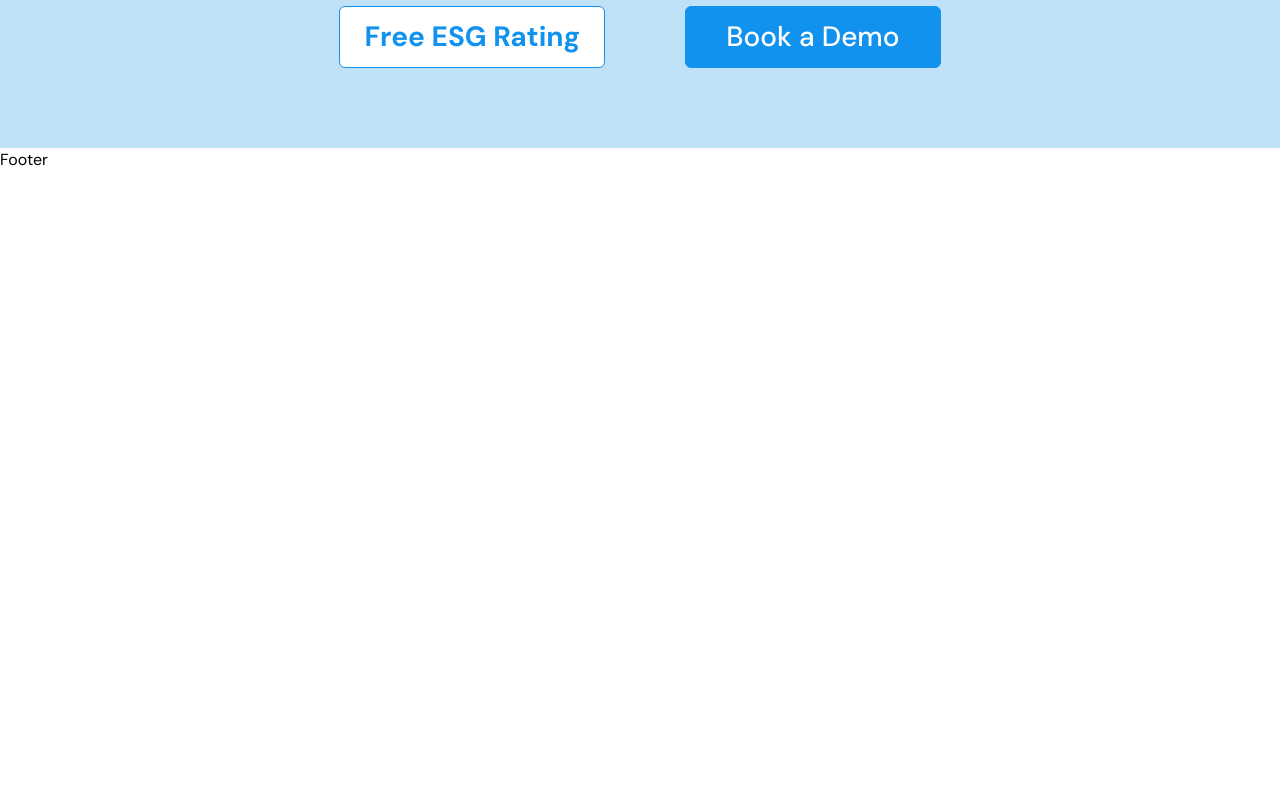
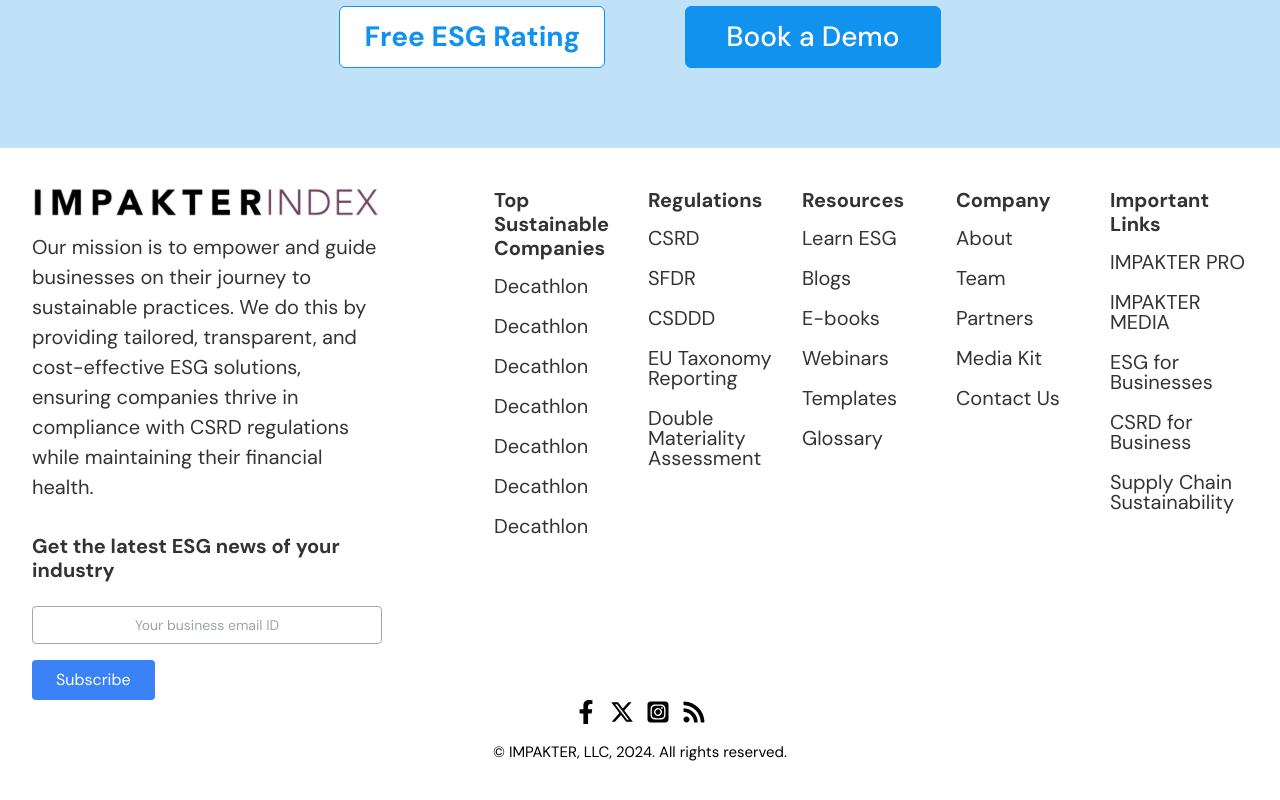
Before and after one commit to Jayjeet1013/impakter, a Next.js app: page / in a window 1280 px wide. Shown: the part 6457-7257 px from the top of the page. Before the commit the page ends 6629 px from the top, so only its background shows below. Built offline with nearby package versions, Linux system fonts and the light colour scheme.

Commit message:
done footer component

```diff
--- a/src/components/layout/Footer.tsx
+++ b/src/components/layout/Footer.tsx
@@ -1,9 +1,126 @@
-import React from 'react'
+import Image from "next/image";
+import React from "react";
+import { FaFacebookF } from "react-icons/fa";
+import { FaXTwitter } from "react-icons/fa6";
+import { FaSquareInstagram } from "react-icons/fa6";
+import { FaRss } from "react-icons/fa";
 
 const Footer = () => {
   return (
-    <div>Footer</div>
-  )
-}
+    <footer className="bg-white py-10">
+      <div className="max-w-[1600px] mx-auto  flex-col lg:flex-row flex gap-10  xl:gap-28 px-4 sm:px-6 lg:px-8">
+        <div className="max-w-[350px] ">
+          <div>
+            <Image src="/logo.svg" alt="logoImage" width={349} height={28} />
+          </div>
+          <p className="text-[20px] leading-[30px] font-normal text-[#000000CC] mt-4">
+            Our mission is to empower and guide businesses on their journey to
+            sustainable practices. We do this by providing tailored,
+            transparent, and cost-effective ESG solutions, ensuring companies
+            thrive in compliance with CSRD regulations while maintaining their
+            financial health.
+          </p>
+          <h3 className=" font-bold text-[20px] leading-[24px] text-[#000000CC] mt-8 ">
+            Get the latest ESG news of your industry
+          </h3>
+          <div className="mt-6">
+            <input
+              type="email"
+              placeholder="Your business email ID"
+              className="w-full border rounded px-4 text-center py-2 text-sm border-[#A0A7AD] text-gray-600 mb-4"
+            />
+            <button className="bg-blue-500 text-white px-6 py-2 rounded">
+              Subscribe
+            </button>
+          </div>
+        </div>
+        <div className="grid grid-cols-1 sm:grid-cols-2  lg:grid-cols-5 gap-4 py-6 lg:py-0 ">
+          <div>
+            <h3 className="text-[20px] leading-[24px] font-bold text-[#000000CC] ">
+              Top Sustainable Companies
+            </h3>
+            <ul className="mt-4 space-y-5">
+              {Array(7)
+                .fill("Decathlon")
+                .map((company, index) => (
+                  <li
+                    key={index}
+                    className="text-[20px] leading-[20px] font-normal text-[#000000CC] "
+                  >
+                    {company}
+                  </li>
+                ))}
+            </ul>
+          </div>
 
-export default Footer
+          <div>
+            <h3 className="text-[20px] leading-[24px] font-bold text-[#000000CC] ">
+              Regulations
+            </h3>
+            <ul className="mt-4 space-y-5 text-[20px] leading-[20px] font-normal text-[#000000CC]  ">
+              <li>CSRD</li>
+              <li>SFDR</li>
+              <li>CSDDD</li>
+              <li>EU Taxonomy Reporting</li>
+              <li>Double Materiality Assessment</li>
+            </ul>
+          </div>
+
+          <div>
+            <h3 className="text-[20px] leading-[24px] font-bold text-[#000000CC] ">
+              Resources
+            </h3>
+            <ul className="mt-4 space-y-5 text-[20px] leading-[20px] font-normal text-[#000000CC]  ">
+              <li>Learn ESG</li>
+              <li>Blogs</li>
+              <li>E-books</li>
+              <li>Webinars</li>
+              <li>Templates</li>
+              <li>Glossary</li>
+            </ul>
+          </div>
+
+          <div>
+            <h3 className="text-[20px] leading-[24px] font-bold text-[#000000CC] ">
+              Company
+            </h3>
+            <ul className="mt-4 space-y-5 text-[20px] leading-[20px] font-normal text-[#000000CC]  ">
+              <li>About</li>
+              <li>Team</li>
+              <li>Partners</li>
+              <li>Media Kit</li>
+              <li>Contact Us</li>
+            </ul>
+          </div>
+
+          <div>
+            <h3 className="text-[20px] leading-[24px] font-bold text-[#000000CC] ">
+              Important Links
+            </h3>
+            <ul className="mt-4 space-y-5 text-[20px] leading-[20px] font-normal text-[#000000CC] ">
+              <li>IMPAKTER PRO</li>
+              <li>IMPAKTER MEDIA</li>
+              <li>ESG for Businesses</li>
+              <li>CSRD for Business</li>
+              <li>Supply Chain Sustainability</li>
+            </ul>
+          </div>
+        </div>
+      </div>
+      <div className="flex flex-col justify-center items-center   gap-4  ">
+        <div className="flex gap-3  ">
+          <FaFacebookF className="size-6" /> <FaXTwitter className="size-6" />
+          <FaSquareInstagram className="size-6" />
+          <FaRss className="size-6" />
+        </div>
+        <div>
+          <h3 className="font-normal text-[15px] leading-[24px] ">
+            © IMPAKTER, LLC, 2024. All rights reserved.
+          </h3>
+        </div>
+      </div>
+    </footer>
+  );
+};
+
+export default Footer;
```
